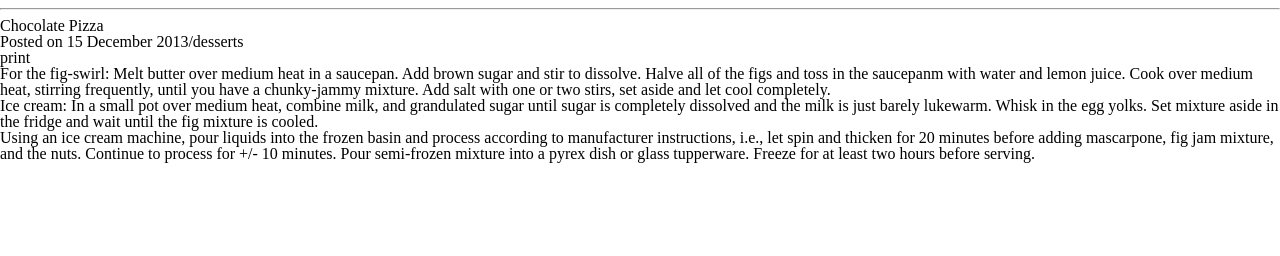
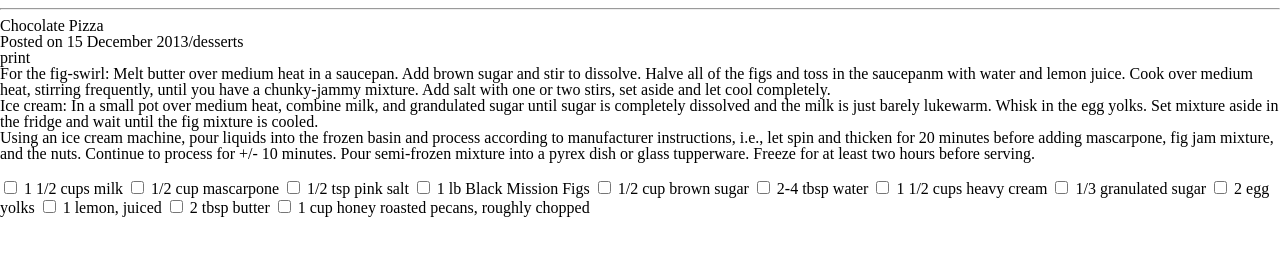
Before and after one commit to derekjdoug/chocolate-pizza, a plain HTML site: page index.html in a window 1280 px wide. Drawn offline with Linux system fonts and the light colour scheme.

Commit message:
Updated form, CSS functionality for checkboxes

```diff
--- a/css/style.css
+++ b/css/style.css
@@ -0,0 +1,6 @@
+* {
+  box-sizing: border-box;
+}
+input[type=checkbox]:checked + label.strikethrough{
+  text-decoration: line-through;
+}
--- a/index.html
+++ b/index.html
@@ -34,6 +34,35 @@
       <p>Ice cream: In a small pot over medium heat, combine milk, and grandulated sugar until sugar is completely dissolved and the milk is just barely lukewarm. Whisk in the egg yolks. Set mixture aside in the fridge and wait until the fig mixture is cooled.</p>
       <p>Using an ice cream machine, pour liquids into the frozen basin and process according to manufacturer instructions, i.e., let spin and thicken for 20 minutes before adding mascarpone, fig jam mixture, and the nuts. Continue to process for +/- 10 minutes. Pour semi-frozen mixture into a pyrex dish or glass tupperware. Freeze for at least two hours before serving.</p>
     </main>
+    <article>
+      <img>
+      <form>
+        <input type="checkbox" name="milk">
+        <label for="milk" class="strikethrough">1 1/2 cups milk</label>
+        <input type="checkbox" name="mascarpone">
+        <label for="mascarpone" class="strikethrough">1/2 cup mascarpone</label>
+        <input type="checkbox" name="salt">
+        <label for="salt" class="strikethrough">1/2 tsp pink salt</label>
+        <input type="checkbox" name="figs">
+        <label for="figs" class="strikethrough">1 lb  Black Mission Figs</label>
+        <input type="checkbox" name="bSugar">
+        <label for="bSugar" class="strikethrough">1/2 cup brown sugar</label>
+        <input type="checkbox" name="water">
+        <label for="water" class="strikethrough">2-4 tbsp water</label>
+        <input type="checkbox" name="cream">
+        <label for="cream" class="strikethrough">1 1/2 cups heavy cream</label>
+        <input type="checkbox" name="gSugar">
+        <label for="gSugar" class="strikethrough">1/3 granulated sugar</label>
+        <input type="checkbox" name="egg">
+        <label for="egg" class="strikethrough">2 egg yolks</label>
+        <input type="checkbox" name="lemon">
+        <label for="lemon" class="strikethrough">1 lemon, juiced</label>
+        <input type="checkbox" name="butter">
+        <label for="butter" class="strikethrough">2 tbsp butter</label>
+        <input type="checkbox" name="pecans">
+        <label for="pecans" class="strikethrough">1 cup honey roasted pecans, roughly chopped</label>
+      </form>
+    </article>
   </body>
 
 
```
Also changed, not shown: 1 other file.
